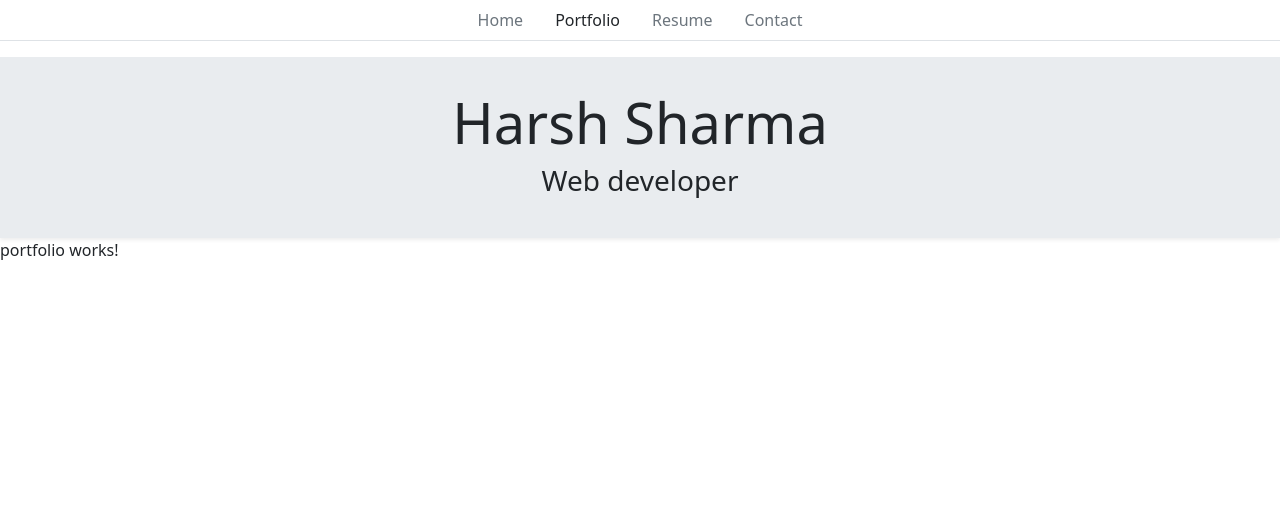
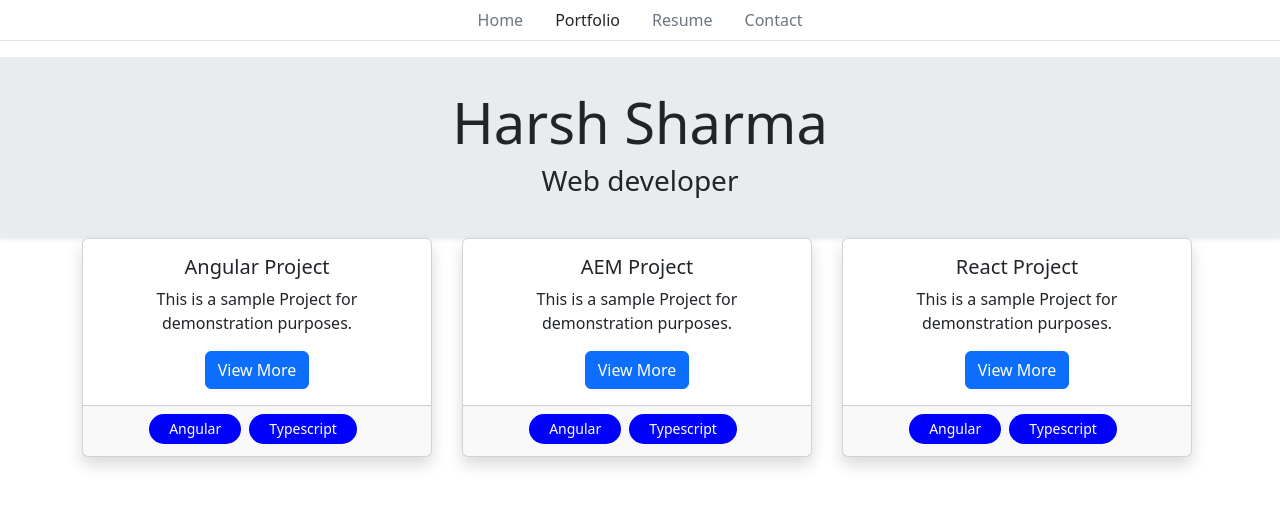
Before and after one commit to darthvader0009/harshPortfolio, an Angular app: page /portfolio in a window 1280 px wide. Shown: the top 506 px of the page. Built offline with nearby package versions, Linux system fonts and the light colour scheme.

Commit message:
More changes done

```diff
--- a/src/app/contact/contact.component.ts
+++ b/src/app/contact/contact.component.ts
@@ -1,5 +1,5 @@
 import { Component } from '@angular/core';
-
+import { Title } from '@angular/platform-browser';
 @Component({
   selector: 'app-contact',
   standalone: true,
@@ -8,5 +8,7 @@ import { Component } from '@angular/core';
   styleUrl: './contact.component.css'
 })
 export class ContactComponent {
-
+  constructor(private titleService: Title){
+    this.titleService.setTitle('Harsh Sharma - Contact')
+  }
 }
--- a/src/app/home/home.component.html
+++ b/src/app/home/home.component.html
@@ -1 +1,21 @@
-<p>home works!</p>
+<div class="container">
+    <div class="row">
+        <!-- About me -->
+        <div class="col-lg shadow border m-1">
+            <div class="text-center">
+                <h2>About me</h2>
+                <img src="/Harsh.jpg" alt="Profile Picture" width="256" height="256" class="rounded-circle">
+                <p>
+                    Adobe Certified Expert AEM Developer with 3 years of experience in AEM development using AEM 6.5. Experience in working with AEM architecture, Sightly (HTL), JSP, Sling Models, Servlets, OSGI Servlets, Dispatcher Configurations, JavaScript, jQuery, HTML, CSS. Experienced with CI/CD pipelines, Azure DevOps, and working in Agile environment using SCRUM principles.
+                    Hands-on experience in integrating AEM with SPA like Angular and React. Trained in MEAN stack. Working knowledge of headless CMS and AEMaaCS. Experienced in using AEM Multi-Site Management (MSM) to develop Live copies, Language copies and Blueprints. Strong experience with the usage of Digital Asset Management (DAM) and Dispatcher for caching and load balancing.
+                    During my previous role as a Senior System Engineer at Infosys, I worked for clients like Ford UK and Rite Aid Corporations. I helped develop and maintain their websites using CMS tools like Adobe Experience Manager, and contributed to the project delivery on time and within budget.
+                </p>
+            </div>
+        </div>
+        <div class="col-lg shadow border m-1">
+            <div class="text-center">
+                <h2>Featured Project</h2>
+            </div>
+        </div>
+    </div>
+</div>
--- a/src/app/home/home.component.ts
+++ b/src/app/home/home.component.ts
@@ -1,4 +1,5 @@
 import { Component } from '@angular/core';
+import { Title } from '@angular/platform-browser';
 
 @Component({
   selector: 'app-home',
@@ -8,5 +9,7 @@ import { Component } from '@angular/core';
   styleUrl: './home.component.css'
 })
 export class HomeComponent {
-
+  constructor(private titleService: Title){
+    this.titleService.setTitle('Harsh Sharma - Home')
+  }
 }
--- a/src/app/portfolio/portfolio.component.html
+++ b/src/app/portfolio/portfolio.component.html
@@ -1 +1,13 @@
-<p>portfolio works!</p>
+<div class="container">
+    <div class="row">
+        <div class="col-lg-4 col-md-6 mb-4" style="max-width: 380px; min-width: 380px;">
+            <app-project-card [projectName] = "'Angular Project'"></app-project-card>
+        </div>
+        <div class="col-lg-4 col-md-6 mb-4" style="max-width: 380px; min-width: 380px;">
+            <app-project-card [projectName] = "'AEM Project'"></app-project-card>
+        </div>
+        <div class="col-lg-4 col-md-6 mb-4" style="max-width: 380px; min-width: 380px;">
+            <app-project-card [projectName] = "'React Project'"></app-project-card>
+        </div>
+    </div>
+</div>
--- a/src/app/portfolio/portfolio.component.ts
+++ b/src/app/portfolio/portfolio.component.ts
@@ -1,12 +1,15 @@
 import { Component } from '@angular/core';
-
+import { Title } from '@angular/platform-browser';
+import { ProjectCardComponent } from '../project-card/project-card.component';
 @Component({
   selector: 'app-portfolio',
   standalone: true,
-  imports: [],
+  imports: [ProjectCardComponent],
   templateUrl: './portfolio.component.html',
   styleUrl: './portfolio.component.css'
 })
 export class PortfolioComponent {
-
+  constructor(private titleService: Title){
+    this.titleService.setTitle('Harsh Sharma - Portfolio')
+  }
 }
--- /dev/null
+++ b/src/app/project-card/project-card.component.css
@@ -0,0 +1,10 @@
+.tag{
+    padding: 0 20px;
+    height: 30px;
+    width: fit-content;
+    font-size: 14px;
+    line-height: 30px;
+    border-radius: 25px;
+    background-color: blue;
+    color: white;
+}
--- /dev/null
+++ b/src/app/project-card/project-card.component.html
@@ -0,0 +1,13 @@
+<div class="card shadow text-center" style="max-width: 350px; min-width: 350px;">
+    <div class="card-body">
+        <h5 class="card-title">{{projectName}}</h5>
+        <p class="card-text">This is a sample Project for demonstration purposes.</p>
+        <button class="btn btn-primary">View More</button>
+    </div>
+    <div class="card-footer">
+        <div class="d-flex flex-wrap justify-content-center">
+            <div class="tag me-2 mb-1">Angular</div>
+            <div class="tag me-2 mb-1">Typescript</div>
+        </div>
+    </div>
+</div>
--- a/src/app/resume/resume.component.ts
+++ b/src/app/resume/resume.component.ts
@@ -1,5 +1,5 @@
 import { Component } from '@angular/core';
-
+import { Title } from '@angular/platform-browser';
 @Component({
   selector: 'app-resume',
   standalone: true,
@@ -8,5 +8,7 @@ import { Component } from '@angular/core';
   styleUrl: './resume.component.css'
 })
 export class ResumeComponent {
-
+  constructor(private titleService: Title){
+    this.titleService.setTitle('Harsh Sharma - Resume')
+  }
 }
--- a/src/styles.css
+++ b/src/styles.css
@@ -1 +1,4 @@
 /* You can add global styles to this file, and also import other style files */
+.container{
+    max-width: 1140px;
+}
```
Also changed, not shown: src/app/project-card/project-card.component.ts (added, +13 -0 lines), public/Harsh.jpg (added), src/app/models/ProjectModel.ts (added).
